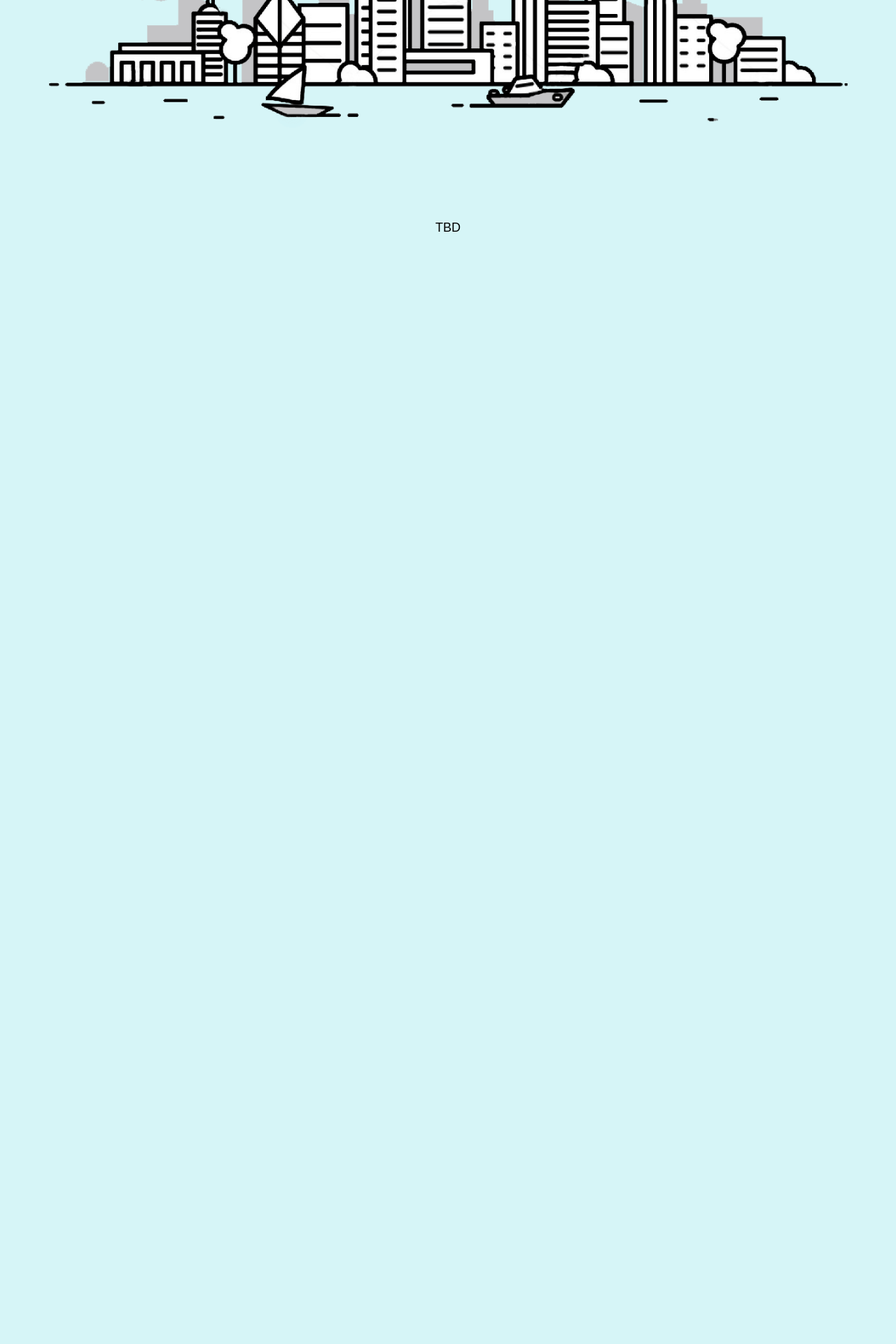
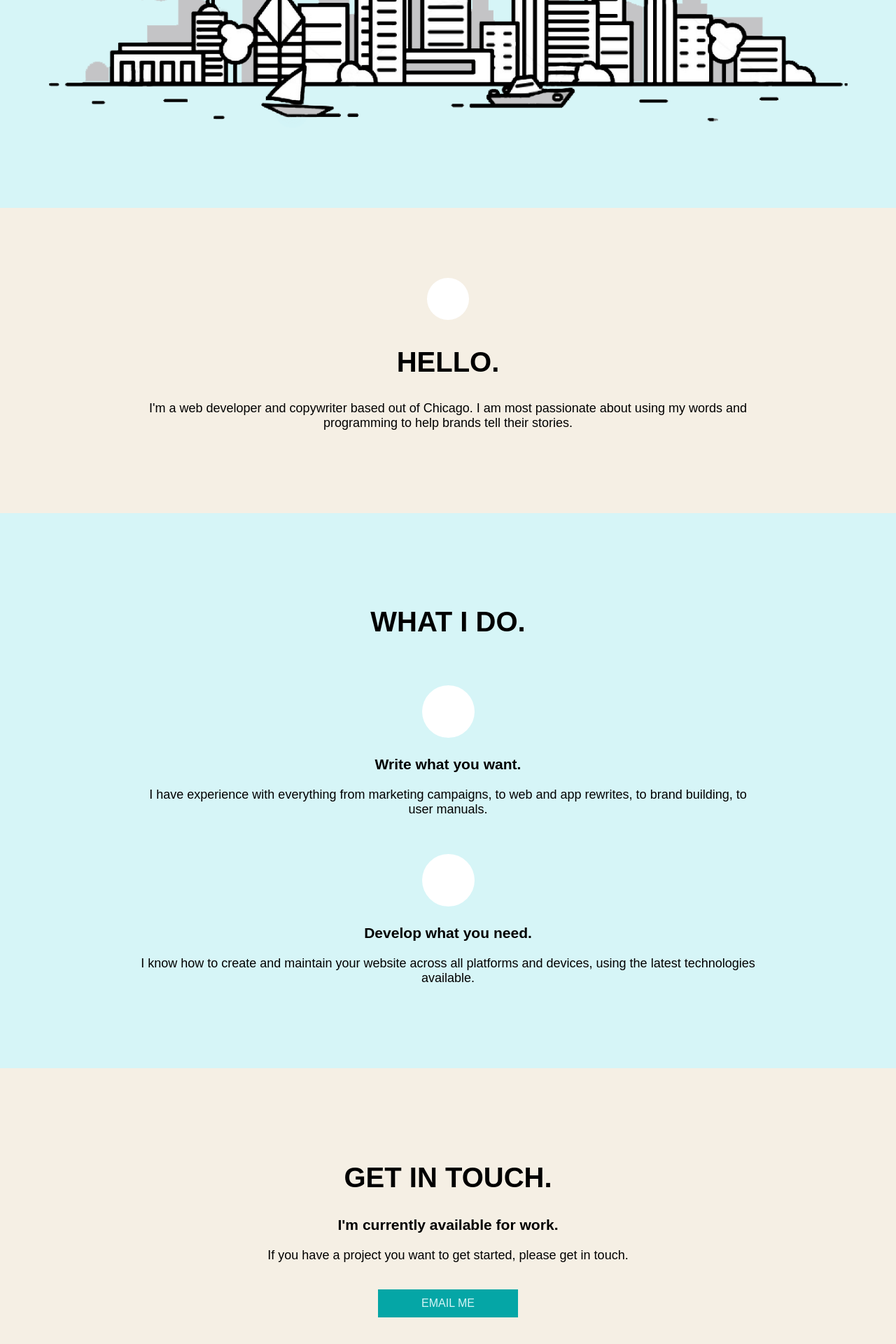
Before and after one commit to legsateri/dev-writing-portfolio, a React (Create React App) app: page / in a window 1280 px wide. Shown: the part 580-2500 px from the top of the page at 70% size. Before the commit the page ends 934 px from the top, so only its background shows below. Built offline with nearby package versions, Linux system fonts and the light colour scheme; a web font is replaced by a local one.

Commit message:
Finalized about page

```diff
--- a/src/components/Navigation/Navigation.css
+++ b/src/components/Navigation/Navigation.css
@@ -29,4 +29,7 @@
     .link_style:hover {
         color: white;
     }
+    li {
+        font-size: 18px;
+    }
 }
--- a/src/index.css
+++ b/src/index.css
@@ -14,8 +14,4 @@
   }
 }
 
-@media only screen and (min-width: 750px) {
-  body {
-    font-size: 18px;
-  }
-}
+@media only screen and (min-width: 750px) {}
--- a/src/routes/About/About.css
+++ b/src/routes/About/About.css
@@ -14,8 +14,57 @@
     .line_height {
         line-height: 40px;
     }
-    img{
+    .skyline {
         width: 100%;
+    }
+    .introduction, .contact {
+        background-color: #F5EFE4;
+        padding-top: 50px;
+        padding-bottom: 50px;
+        padding-right: 10px;
+        padding-left: 10px;
+    }
+    .abilities {
+        padding-top: 50px;
+        padding-bottom: 50px;
+        padding-right: 10px;
+        padding-left: 10px;
+    }
+    .circle {
+        height: 40px;
+        width: 40px;
+        background-color: white;
+        border-radius: 50%;
+        display: inline-block;
+    }
+    h2 {
+        font-family: rig-solid-bold-fill, sans-serif;
+        font-style: normal;
+        font-weight: 700;
+        font-size: 30px;
+    }
+    .big_circle {
+        height: 75px;
+        width: 75px;
+        background-color: white;
+        border-radius: 50%;
+        display: inline-block;
+        margin-top: 35px;
+    }
+    .headline {
+        font-weight: 700;
+    }
+    .email_button {
+        font-family: ff-basic-gothic-pro, sans-serif;
+        width: 200px;
+        padding: 0px;
+        height: 40px;
+        border: 1px solid #05A6A6;
+        background-color: #05A6A6;
+        color: #D6F5F7;
+        font-size: 16px;
+        margin-top: 20px;
+        margin-bottom: 50px;
     }
 }
 
@@ -26,7 +75,20 @@
     h1 {
         font-size: 60px;
     }
-    img{
+    .skyline {
         width: 90%;
     }
+    .introduction, .abilities, .contact {
+        padding-top: 100px;
+        padding-bottom: 100px;
+        padding-right: 200px;
+        padding-left: 200px;
+    }
+    .circle {
+        height: 60px;
+        width: 60px;
+    }
+    h2 {
+        font-size: 40px;
+    }
 }
--- a/src/routes/About/About.js
+++ b/src/routes/About/About.js
@@ -13,10 +13,37 @@ class About extends Component {
                     <header className='line_height'>
                         <h1>I'm Allegra,</h1>
                         <p>a web developer and copywriter.</p>
-                        <img src={background} alt="Chicago skyline"/>
+
+                        <img src={background} alt='Chicago skyline' className='skyline' />
                     </header>
-                    <div>
-                        <p>TBD</p>
+
+                    <div className='introduction'>
+                        <span className='circle'></span>
+
+                        <h2>HELLO.</h2>
+                        <p>I'm a web developer and copywriter based out of Chicago. I am most passionate about using my words and programming to help brands tell their stories.</p>
+                    </div>
+
+                    <div className='abilities'>
+                        <h2>WHAT I DO.</h2>
+
+                        <span className='big_circle circle_one'></span>
+                        <h3 className='headline'>Write what you want.</h3>
+                        <p>I have experience with everything from marketing campaigns, to web and app rewrites, to brand building, to user manuals.</p>
+
+                        <span className='big_circle circle_two'></span>
+                        <h3 className='headline'>Develop what you need.</h3>
+                        <p>I know how to create and maintain your website across all platforms and devices, using the latest technologies available.</p>
+
+                    </div>
+
+                    <div className='contact'>
+                        <h2>GET IN TOUCH.</h2>
+
+                        <h3 className='headline'>I'm currently available for work.</h3>
+                        <p>If you have a project you want to get started, please get in touch.</p>
+
+                        <button type='submit' className='email_button'>EMAIL ME</button>
                     </div>
                 </main>
             </>
```
